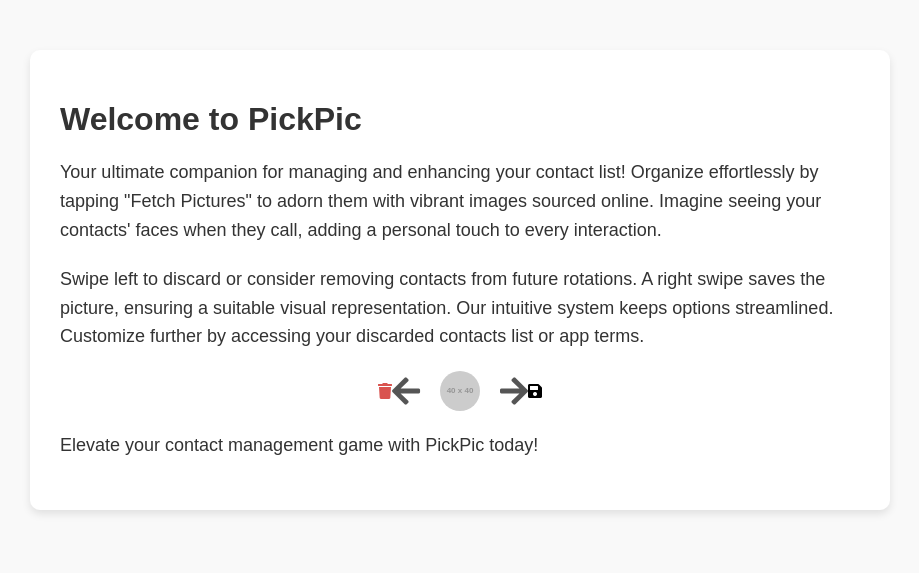
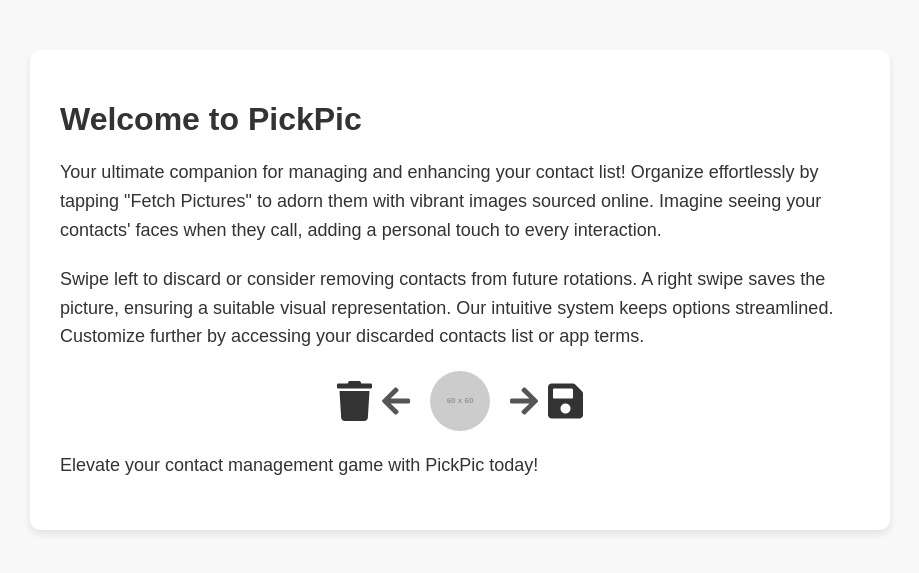
Before and after one commit to inUtil-Labs/inutil-labs.github.io, a Jekyll site: the page pages/pphome.html, which Jekyll copies as it is, in a window 1280 px wide. Shown: the top 573 px of the page, without its empty margins (180-1099 px from the left). Built offline with Jekyll 4.4.1, drawn with Linux system fonts in a browser that asks for light colours.

Commit message:
Update pphome.html

```diff
--- a/pages/pphome.html
+++ b/pages/pphome.html
@@ -43,10 +43,10 @@
     color: #555;
   }
   .icon-container .person-icon {
-    width: 40px;
-    height: 40px;
+    width: 60px;
+    height: 60px;
     margin: 0 20px;
-    background-image: url('https://via.placeholder.com/40');
+    background-image: url('https://via.placeholder.com/60');
     background-size: cover;
     border-radius: 50%;
   }
@@ -59,11 +59,10 @@
   .icon-container .arrow:hover {
     color: #333;
   }
-  .icon-container .red-icon {
-    color: #d9534f;
-  }
+  .icon-container .red-icon,
   .icon-container .save-icon {
-    color: black;
+    font-size: 40px;
+    margin: 0 10px;
   }
 </style>
 </head>
@@ -73,11 +72,11 @@
     <p>Your ultimate companion for managing and enhancing your contact list! Organize effortlessly by tapping "Fetch Pictures" to adorn them with vibrant images sourced online. Imagine seeing your contacts' faces when they call, adding a personal touch to every interaction.</p>
     <p>Swipe left to discard or consider removing contacts from future rotations. A right swipe saves the picture, ensuring a suitable visual representation. Our intuitive system keeps options streamlined. Customize further by accessing your discarded contacts list or app terms.</p>
     <div class="icon-container">
-      <i class="fas fa-trash red-icon"></i>
+      <i class="fas fa-trash red-icon" onclick="discard()"></i>
       <i class="fas fa-arrow-left arrow" onclick="swipeLeft()"></i>
       <div class="person-icon"></div>
       <i class="fas fa-arrow-right arrow" onclick="swipeRight()"></i>
-      <i class="fas fa-save save-icon"></i>
+      <i class="fas fa-save save-icon" onclick="save()"></i>
     </div>
     <p>Elevate your contact management game with PickPic today!</p>
   </div>
```
Also changed, not shown: other parts of pages/pphome.html (+10 -0 lines).
